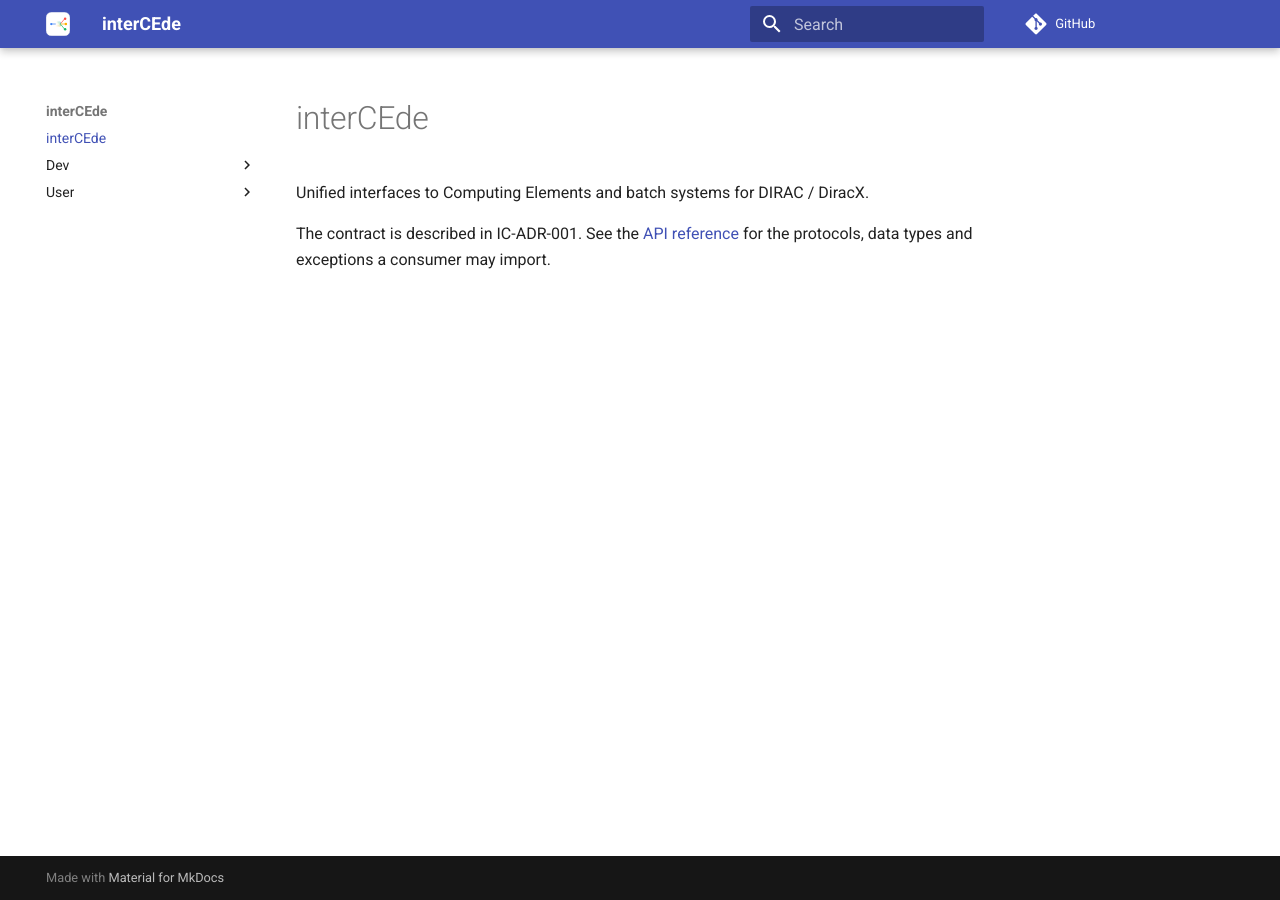
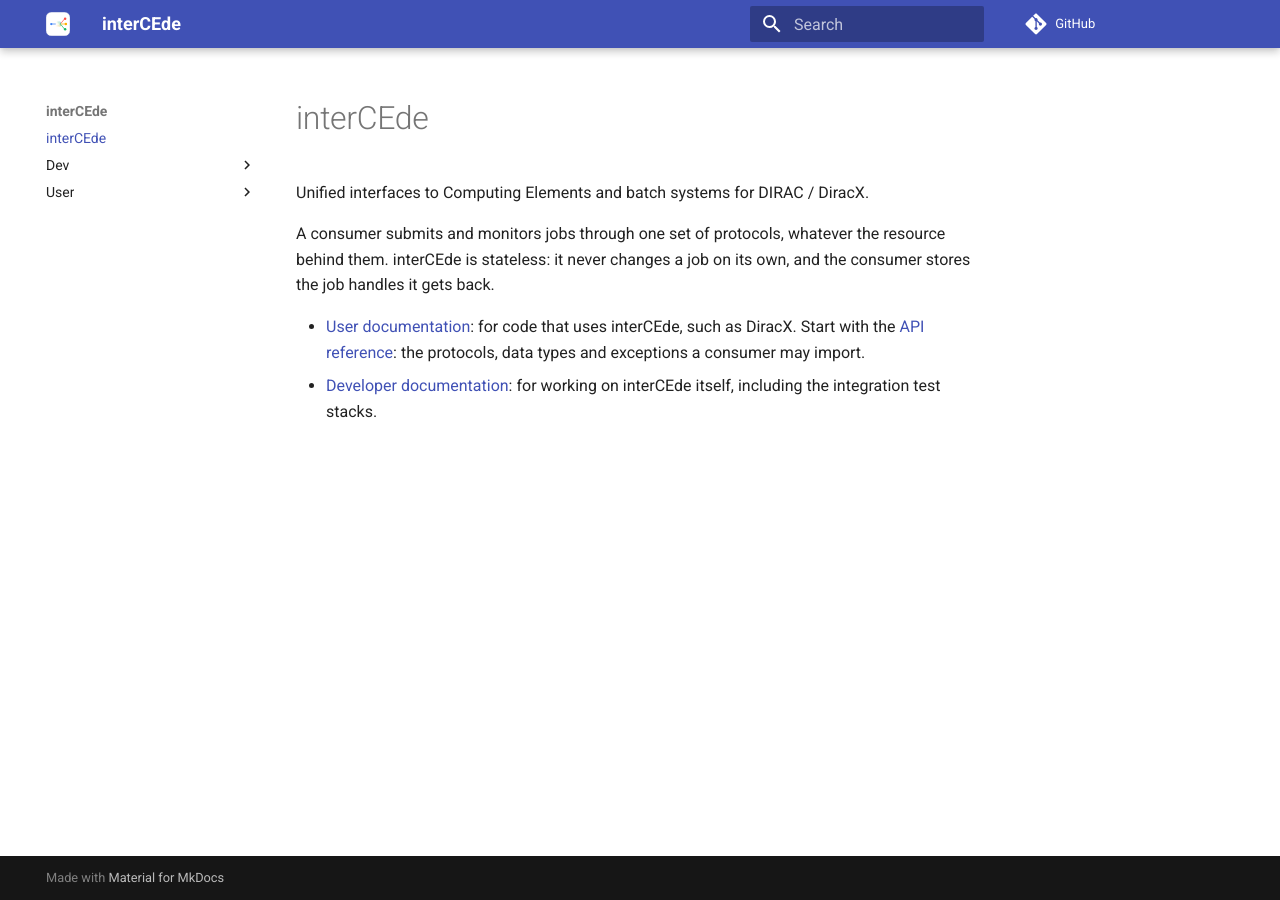
Before and after one commit to DIRACGrid/intercede, an MkDocs documentation site: the page built from docs/index.md, in a window 1280 px wide. Built offline with MkDocs 1.6.1 and Material for MkDocs 9.7.7, drawn with Linux system fonts in a browser that asks for light colours; comment, search, counter and statistics services are not loaded.

Commit message:
docs: follow the Diátaxis structure for the user documentation
Move the API reference to docs/user/reference/api.md, link the user and developer documentation from the index, and stop referring to the ADRs there.

```diff
--- a/docs/index.md
+++ b/docs/index.md
@@ -2,5 +2,12 @@
 
 Unified interfaces to Computing Elements and batch systems for DIRAC / DiracX.
 
-The contract is described in IC-ADR-001. See the [API reference](user/api-reference.md)
-for the protocols, data types and exceptions a consumer may import.
+A consumer submits and monitors jobs through one set of protocols, whatever the resource behind
+them. interCEde is stateless: it never changes a job on its own, and the consumer stores the job
+handles it gets back.
+
+- [User documentation](user/index.md): for code that uses interCEde, such as DiracX. Start with
+  the [API reference](user/reference/api.md): the protocols, data types and exceptions a consumer
+  may import.
+- [Developer documentation](dev/index.md): for working on interCEde itself, including the
+  integration test stacks.
```
Also changed, not shown: docs/dev/index.md (+1 -1 lines), docs/user/index.md (added, +8 -0 lines), docs/user/reference/index.md (added, +3 -0 lines), docs/user/reference/api.md (renamed from docs/user/api-reference.md).
